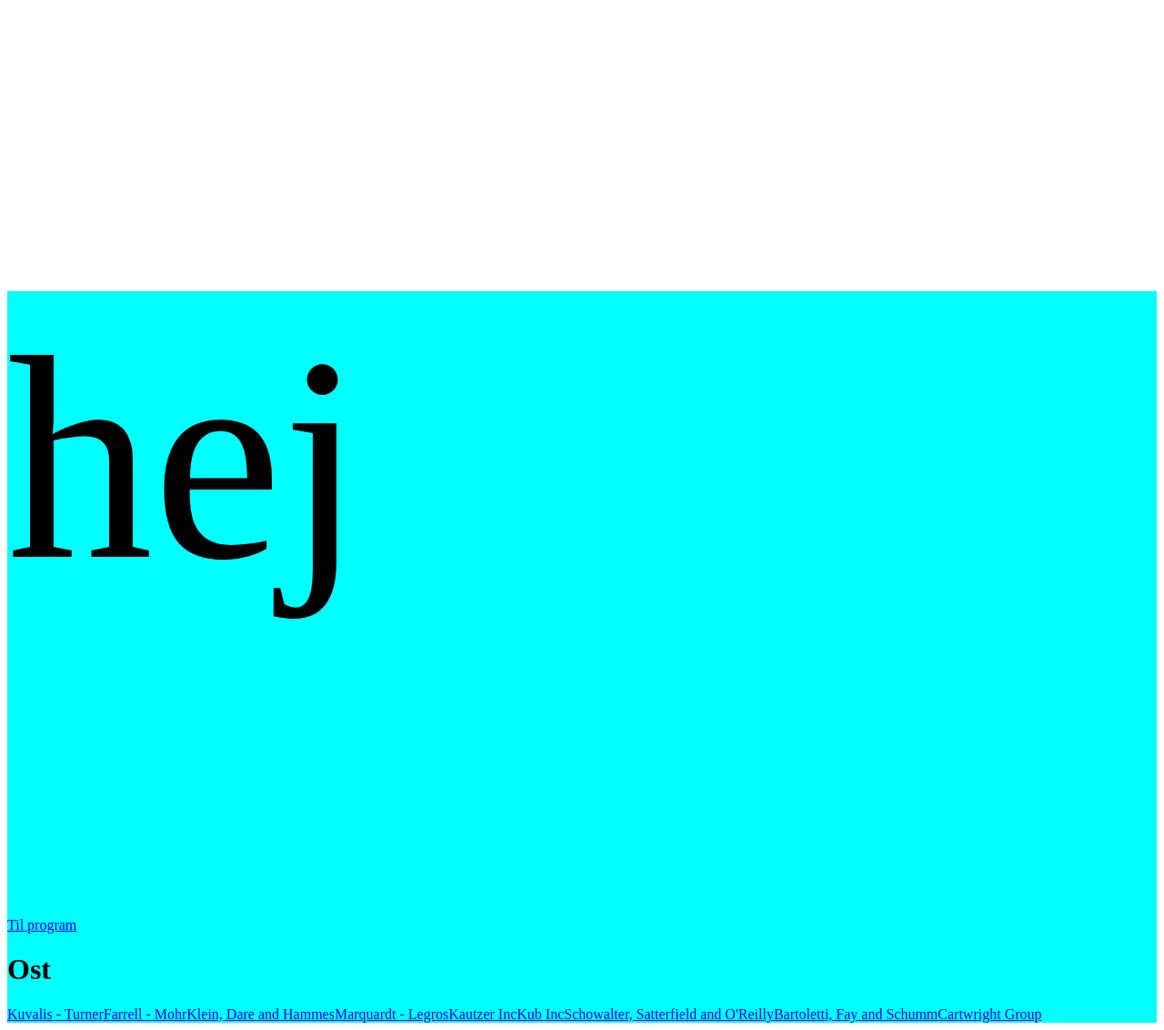
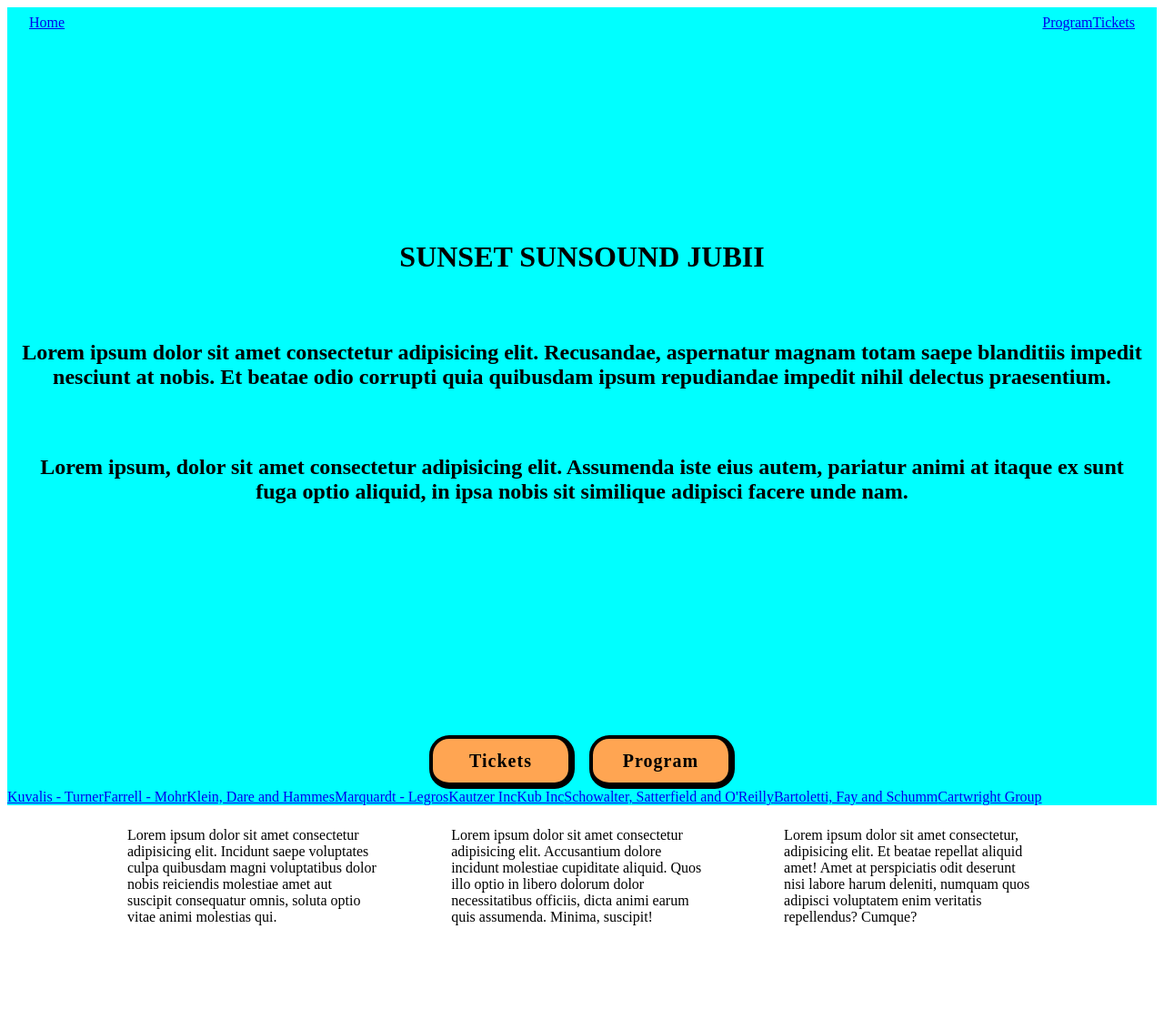
Before and after one commit to emmalarsen1/sunsetsound-exam, a Next.js app: page / in a window 1280 px wide. Shown: the whole page at 91% size. After the commit the page ends 1049 px from the top, so only its background shows below. Built offline with nearby package versions, Linux system fonts and the light colour scheme.

Commit message:
Tilføjet en masse småting, og useState på Booking

```diff
--- /dev/null
+++ b/src/app/components/Footer.jsx
@@ -0,0 +1,16 @@
+import React from "react";
+import styles from "../styles/Footer.module.css";
+
+function Footer() {
+  return (
+    <footer className={styles.footer}>
+      <div className={styles.footerGrid}>
+        <div>Lorem ipsum dolor sit amet consectetur adipisicing elit. Incidunt saepe voluptates culpa quibusdam magni voluptatibus dolor nobis reiciendis molestiae amet aut suscipit consequatur omnis, soluta optio vitae animi molestias qui.</div>
+        <div>Lorem ipsum dolor sit amet consectetur adipisicing elit. Accusantium dolore incidunt molestiae cupiditate aliquid. Quos illo optio in libero dolorum dolor necessitatibus officiis, dicta animi earum quis assumenda. Minima, suscipit!</div>
+        <div>Lorem ipsum dolor sit amet consectetur, adipisicing elit. Et beatae repellat aliquid amet! Amet at perspiciatis odit deserunt nisi labore harum deleniti, numquam quos adipisci voluptatem enim veritatis repellendus? Cumque?</div>
+      </div>
+    </footer>
+  );
+}
+
+export default Footer;
--- /dev/null
+++ b/src/app/components/Header.jsx
@@ -0,0 +1,19 @@
+import React from "react";
+import Link from "next/link";
+import styles from "../styles/Header.module.css";
+
+function Header() {
+  return (
+    <header>
+      <nav className={styles.nav}>
+        <Link href={"./"}>Home</Link>
+        <div>
+          <Link href={"/program"}>Program</Link>
+          <Link href={"/tickets"}>Tickets</Link>
+        </div>
+      </nav>
+    </header>
+  );
+}
+
+export default Header;
--- a/src/app/layout.jsx
+++ b/src/app/layout.jsx
@@ -1,4 +1,7 @@
 import "./styles/globals.css";
+import { Libre_Baskerville } from "next/font/google"
+import Header from "@/app/components/Header";
+import Footer from "@/app/components/Footer";
 
 export const metadata = {
   title: "Create Next App",
@@ -13,7 +16,11 @@ export default async function RootLayout({ children }) {
   {
     return (
       <html lang="en">
-        <body>{children}</body>
+        <body>
+          <Header></Header>
+          {children}
+          <Footer></Footer>
+        </body>
       </html>
     );
   }
--- a/src/app/page.jsx
+++ b/src/app/page.jsx
@@ -6,14 +6,24 @@ import Link from "next/link";
 export default function Home() {
   return (
     <main>
-      <div>
-        <p className={styles.jegerp}>hej</p>
-        <Link href={"/program"}>Til program</Link>
-        <h1>Ost</h1>{" "}
-        {dummyData.map((data) => (
-          <Link href={`/bands/${data.slug}`}>{data.name}</Link>
-        ))}
+      <div className={styles.indexWrap}>
+        <div className={styles.indexTitles}>
+          <h1>SUNSET SUNSOUND JUBII</h1>
+          <h2>Lorem ipsum dolor sit amet consectetur adipisicing elit. Recusandae, aspernatur magnam totam saepe blanditiis impedit nesciunt at nobis. Et beatae odio corrupti quia quibusdam ipsum repudiandae impedit nihil delectus praesentium.</h2>
+          <h2>Lorem ipsum, dolor sit amet consectetur adipisicing elit. Assumenda iste eius autem, pariatur animi at itaque ex sunt fuga optio aliquid, in ipsa nobis sit similique adipisci facere unde nam.</h2>
+        </div>
       </div>
+      <div className={styles.indexButWrap}>
+        <Link className={styles.indexButton} href={"/tickets"}>
+          Tickets
+        </Link>
+        <Link className={styles.indexButton} href={"/program"}>
+          Program
+        </Link>
+      </div>
+      {dummyData.map((data) => (
+        <Link href={`/bands/${data.slug}`}>{data.name}</Link>
+      ))}
     </main>
   );
 }
--- /dev/null
+++ b/src/app/styles/Footer.module.css
@@ -0,0 +1,13 @@
+.footer {
+  display: grid;
+  place-items: center;
+  padding: 1.5rem;
+}
+
+.footerGrid {
+  display: grid;
+  grid-template-columns: auto auto auto;
+  gap: 5rem;
+  width: 100%;
+  max-width: 1000px;
+}
--- /dev/null
+++ b/src/app/styles/Header.module.css
@@ -0,0 +1,12 @@
+.nav {
+  display: flex;
+  justify-content: space-between;
+  align-items: center;
+  padding: 1rem 2rem;
+  position: fixed;
+  left: 0;
+  right: 0;
+  top: 0;
+  z-index: 1000;
+  box-sizing: border-box;
+}
--- a/src/app/styles/globals.css
+++ b/src/app/styles/globals.css
@@ -1,3 +1,7 @@
 main {
   background-color: aqua;
 }
+
+h1,
+h2 {
+}
--- a/src/app/styles/page.module.css
+++ b/src/app/styles/page.module.css
@@ -1,3 +1,58 @@
-.jegerp {
-  font-size: 20rem;
+.indexWrap {
+  width: 100%;
+  min-height: 100vh;
+  padding: 100px 1rem;
+  box-sizing: border-box;
+  display: grid;
+  place-content: center;
+  gap: 4rem;
 }
+
+.indexTitles {
+  display: flex;
+  word-break: break-word;
+  flex-direction: column;
+  align-items: center;
+  gap: 2rem;
+  text-align: center;
+}
+
+.indexButton {
+  box-sizing: border-box;
+  align-items: center;
+  padding: 16px 10px;
+  border-radius: 22px;
+  cursor: pointer;
+  font-style: normal;
+  font-weight: 700;
+  font-size: 20px;
+  line-height: 16px;
+  text-align: center;
+  letter-spacing: 0.05em;
+  flex: 1;
+  min-width: fit-content;
+  max-width: 160px;
+  border: 4px solid black;
+  border-bottom: 7px solid black;
+  border-right: 7px solid black;
+  color: black;
+  background-color: #ffa552;
+  text-decoration: none;
+  transition: transform 0.6s ease, border-bottom 0.6s ease, border-right 0.6s ease;
+}
+
+.indexButton:hover {
+  transform: translate(-3px, -3px);
+  border-bottom: 11px solid black;
+  border-right: 11px solid black;
+}
+
+.indexButWrap {
+  display: flex;
+  justify-content: center;
+  flex-wrap: wrap;
+  margin: 0 auto;
+  padding: 0 1rem;
+  max-width: 400px;
+  gap: 1.5rem 1rem;
+}
```
Also changed, not shown: src/app/booking/page.jsx (added, +53 -0 lines).
